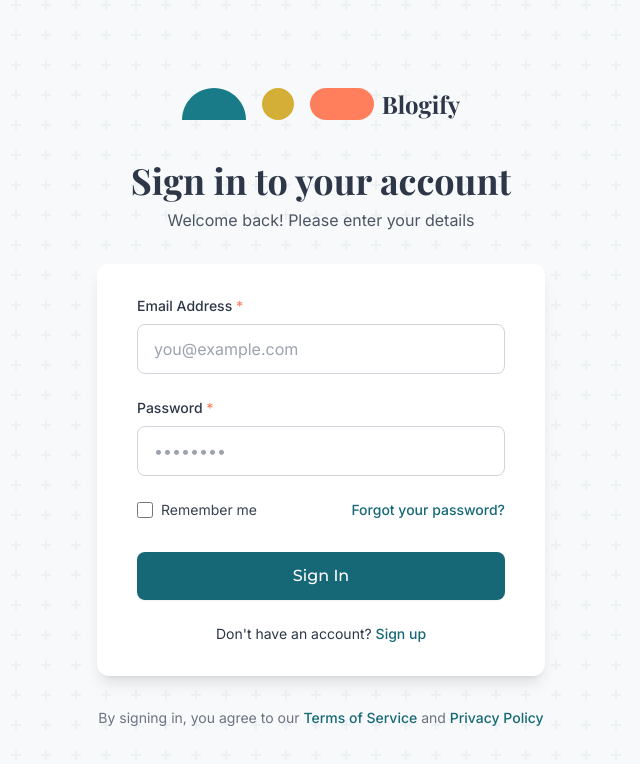
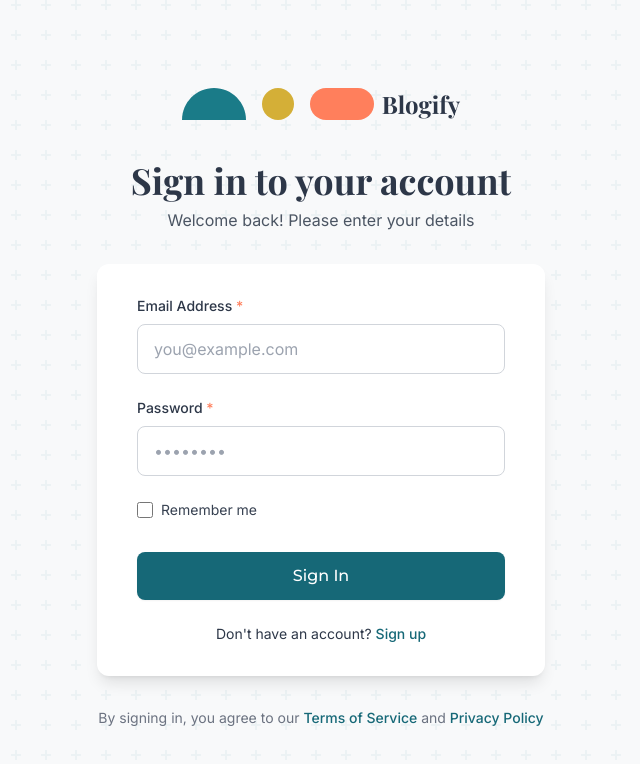
Before and after one commit to ShakthiSundar-K/Blog_Website_MERN, a React (Vite) app in the folder frontend/: page /sign-in in a window 1280 px wide. Shown: the top 764 px of the page, without its empty margins (319-959 px from the left). Built offline with nearby package versions, Linux system fonts and the light colour scheme.

Commit message:
refactored signIn component

```diff
--- a/frontend/src/pages/SignIn.jsx
+++ b/frontend/src/pages/SignIn.jsx
@@ -172,15 +172,6 @@ const SignIn = () => {
                   Remember me
                 </label>
               </div>
-
-              <div className='text-sm'>
-                <a
-                  href='/forgot-password'
-                  className='font-medium text-teal-700 hover:text-teal-600 transition-colors'
-                >
-                  Forgot your password?
-                </a>
-              </div>
             </div>
 
             <div className='pt-2'>
```
